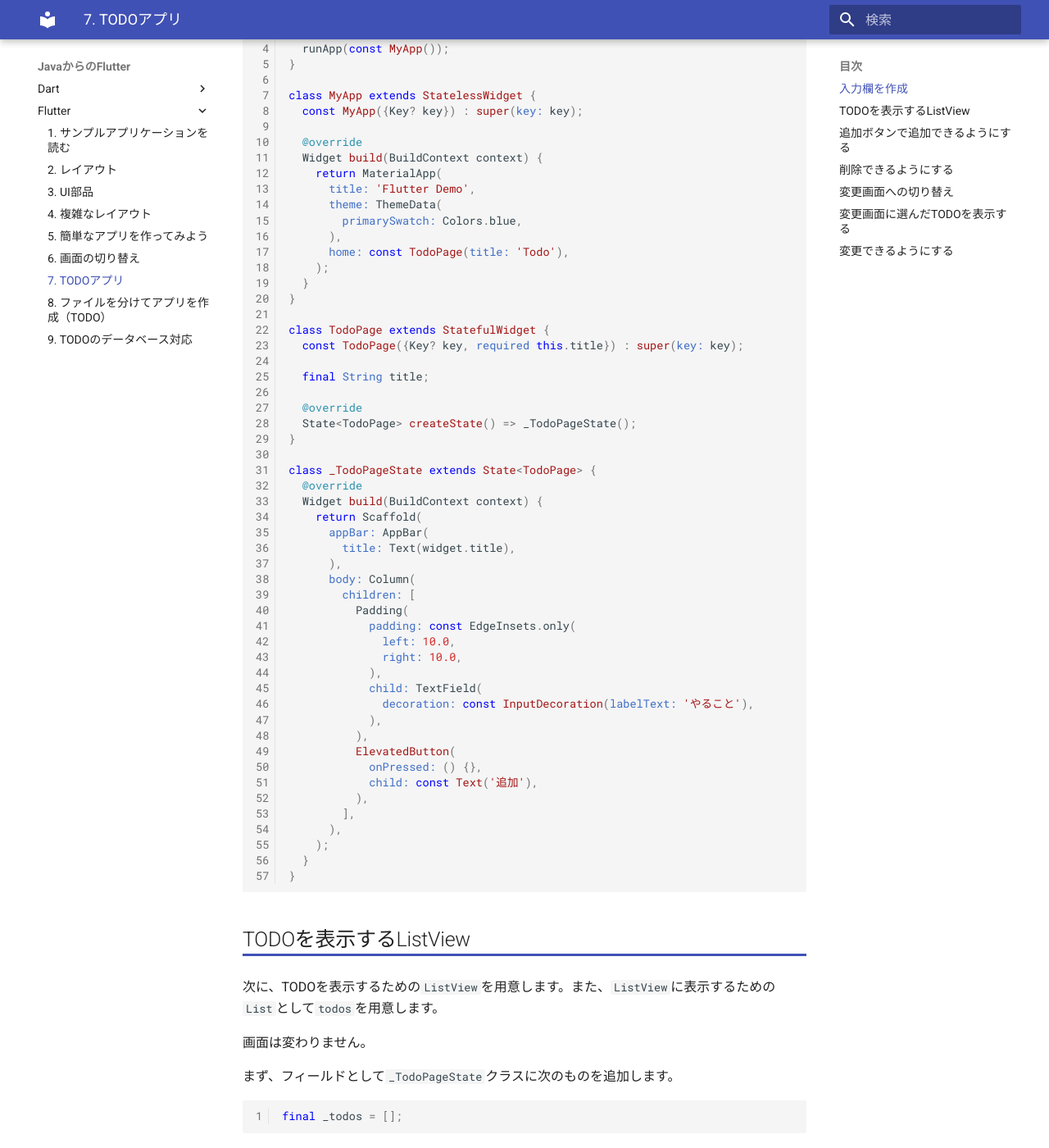
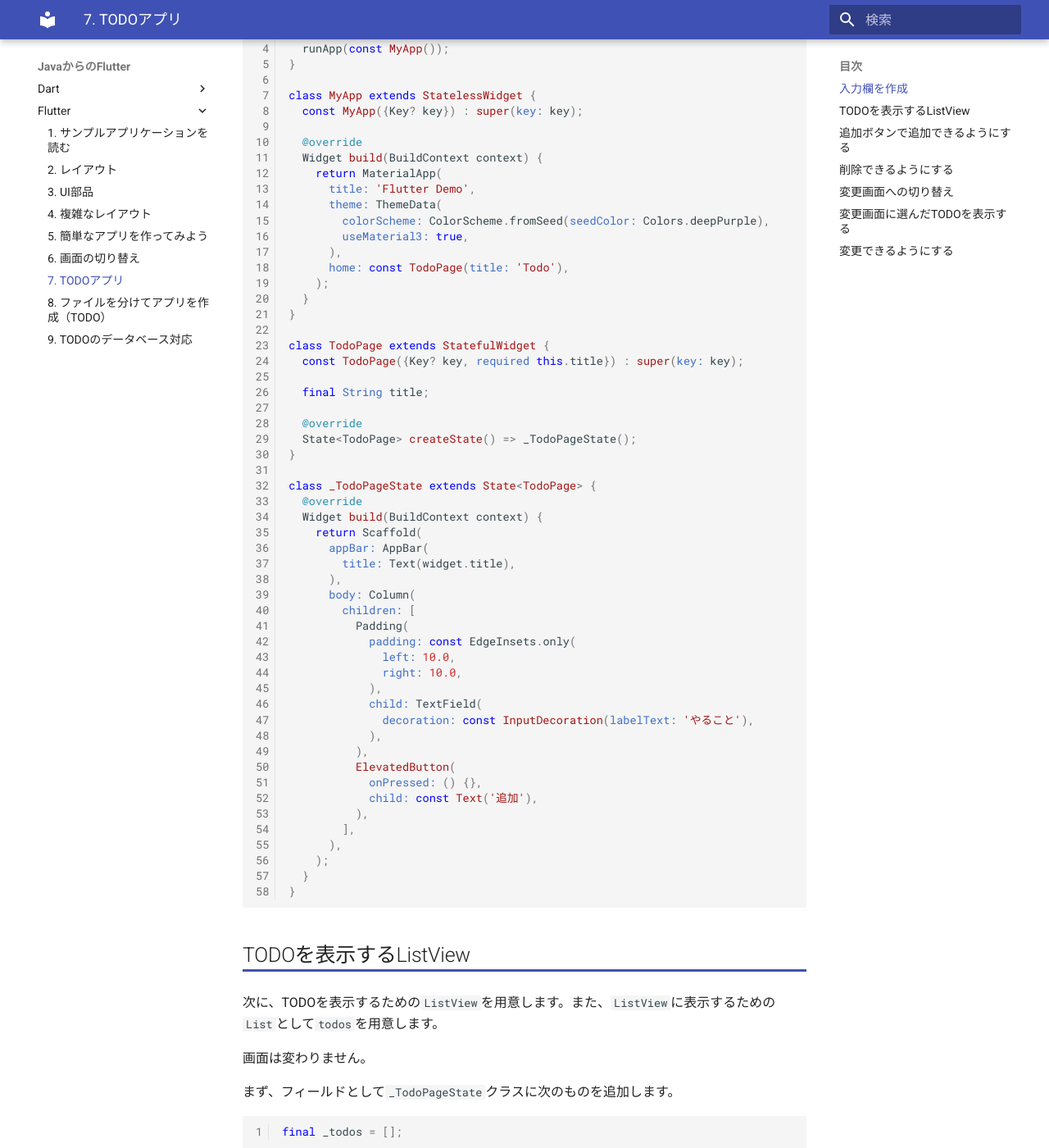
Before and after one commit to webarata3/doc-Flutter, an MkDocs documentation site: the page built from docs/flutter/07/index.md, in a window 1280 px wide and 1400 px high, scrolled down 1377 px. Shown: the whole window at 82% size. Built offline with MkDocs 1.6.1 and Material for MkDocs 9.7.7, drawn with Linux system fonts in a browser that asks for light colours.

Commit message:
マテリアル3対応

```diff
--- a/docs/flutter/07/index.md
+++ b/docs/flutter/07/index.md
@@ -25,7 +25,8 @@ class MyApp extends StatelessWidget {
     return MaterialApp(
       title: 'Flutter Demo',
       theme: ThemeData(
-        primarySwatch: Colors.blue,
+        colorScheme: ColorScheme.fromSeed(seedColor: Colors.deepPurple),
+        useMaterial3: true,
       ),
       home: const TodoPage(title: 'Todo'),
     );
```
